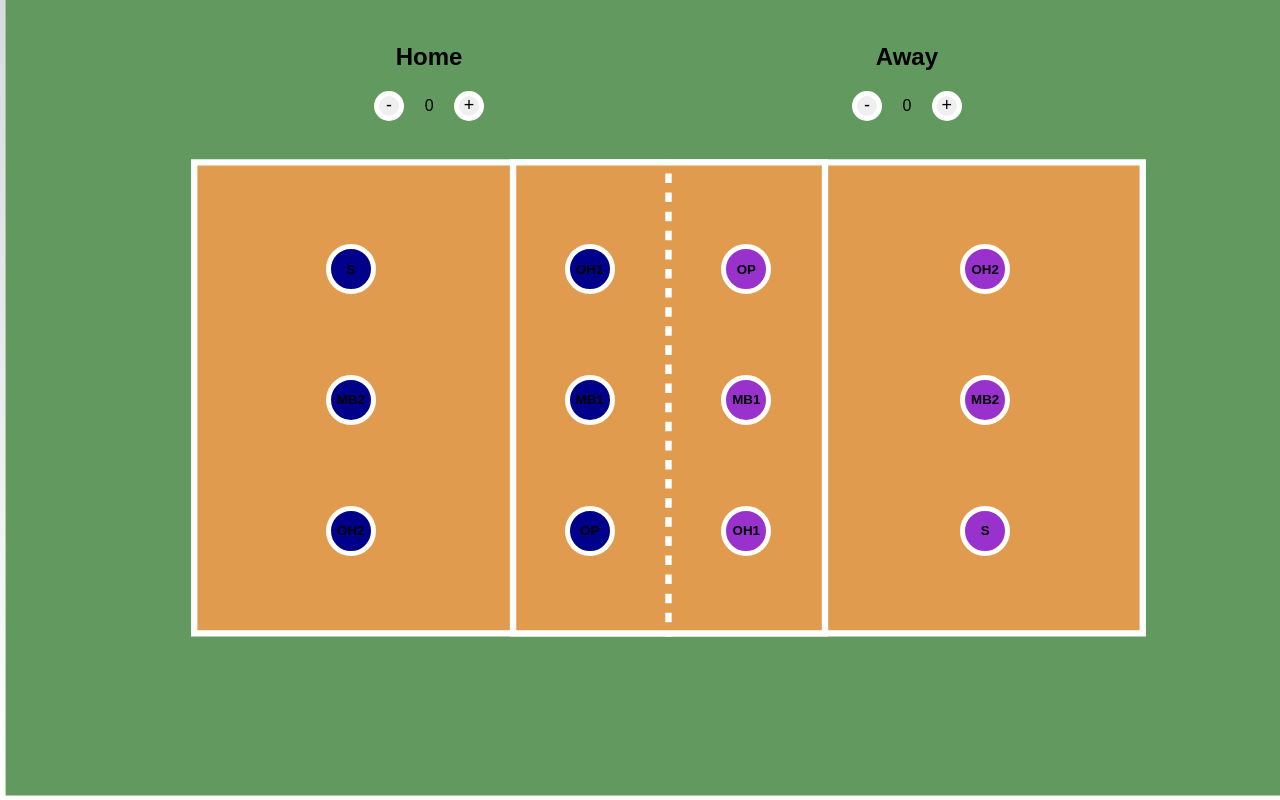
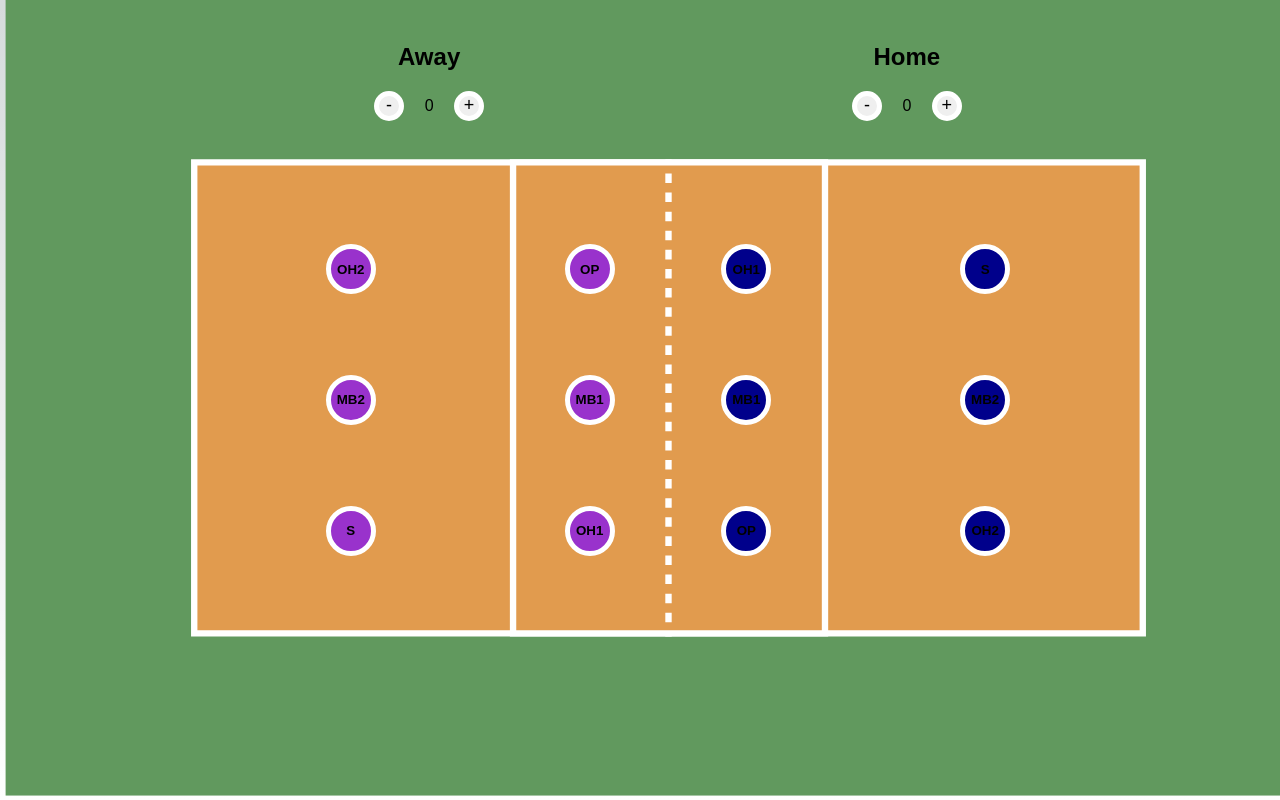
Before and after one commit to n-lam/vball-app-nextjs, a Next.js app: page /game in a window 1280 px wide. Built offline with nearby package versions, Linux system fonts and the light colour scheme.

Commit message:
Fix rotation

```diff
--- a/src/app/game/game.module.css
+++ b/src/app/game/game.module.css
@@ -128,25 +128,25 @@
   .home__backcourt {
     /* background-color: lightblue; */
 
-    left: var(--home-base-line);
+    left: var(--away-3m-line);
   }
 
   .home__frontcourt {
     /* background-color: cyan; */
 
-    left: var(--home-3m-line);
+    left: var(--centre-line);
   }
 
   .away__frontcourt {
     /* background-color: lightcoral; */
 
-    left: var(--centre-line);
+    left: var(--home-3m-line);
   }
 
   .away__backcourt {
     /* background-color: lightpink; */
 
-    left: var(--away-3m-line);
+    left: var(--home-base-line);
   }
 
 
@@ -156,11 +156,11 @@
   }
 
   .scoreboard__home {
-    left: var(--home-base-line);
+    left: var(--centre-line);
   }
 
   .scoreboard__away {
-    left: var(--centre-line);
+    left: var(--home-base-line);
   }
 }
 
```
